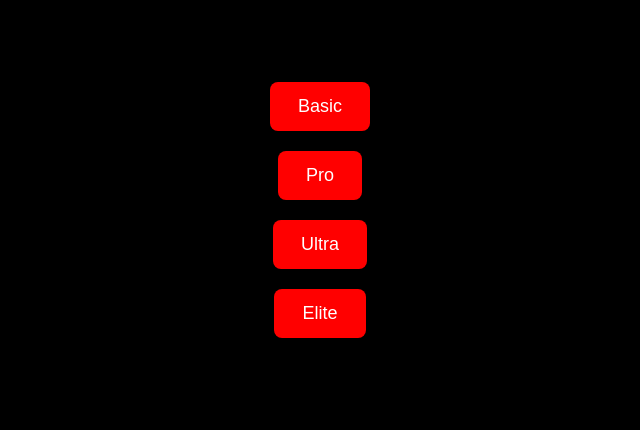
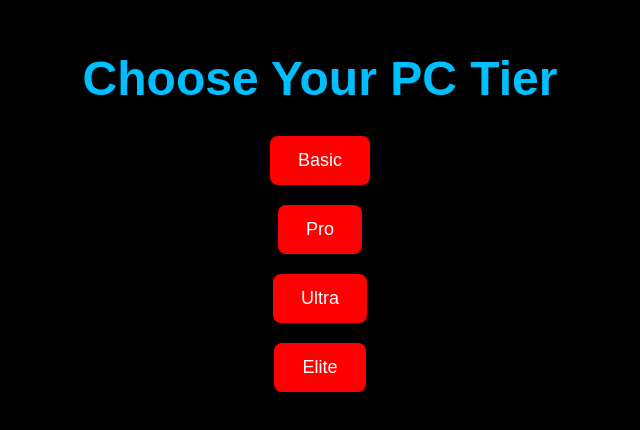
Before and after one commit to Ixvi-PCs/ixvi-pcs.github.io, a plain HTML site: page Pre-Built PCs.html in a window 1280 px wide. Shown: the part 190-620 px from the top of the page, without its empty margins (320-960 px from the left). Drawn offline with Linux system fonts and the light colour scheme.

Commit message:
Update Pre-Built PCs.html

```diff
--- a/Pre-Built PCs.html
+++ b/Pre-Built PCs.html
@@ -45,6 +45,7 @@
   </style>
 </head>
 <body>
+  <h1>Choose Your PC Tier</h1>
   <a href="Basic.html" class="button">Basic</a>
   <a href="Pro.html" class="button">Pro</a>
   <a href="Ultra.html" class="button">Ultra</a>
```
